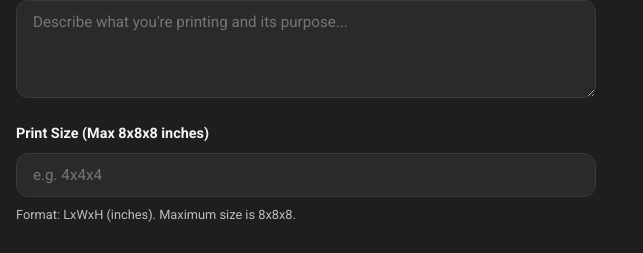
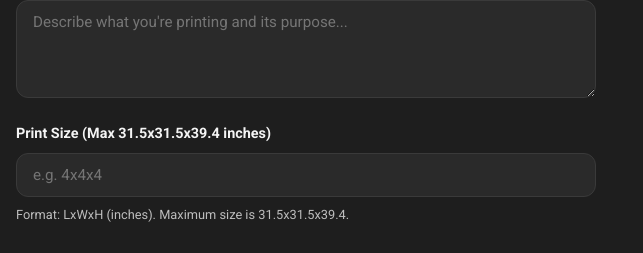
Before and after one commit to bngu3/3d-print-lab, a React (Vite) app in the folder frontend/: page / in a window 1280 px wide. Shown: the part 541-794 px from the top of the page, without its empty margins (0-643 px from the left). Built offline with nearby package versions, Linux system fonts and the light colour scheme; the HTML template or start-up script is replaced by a standard one.

Commit message:
Update maximum print dimensions

```diff
--- a/frontend/src/pages/AdminPage.tsx
+++ b/frontend/src/pages/AdminPage.tsx
@@ -179,7 +179,7 @@ export default function AdminPage() {
 
             <div className="request-body">
               <h3>{req.student_name}</h3>
-              <p style={{ fontSize: '0.85rem', color: '#BDBDBD' }}>📧 {req.email}</p>
+              <p style={{ fontSize: '0.85rem', color: '#BDBDBD' }}>Email: {req.email}</p>
               <p className="request-description">{req.description}</p>
               <div className="request-details">
                 <span>{req.print_size}</span>
--- a/frontend/src/pages/SubmitPage.tsx
+++ b/frontend/src/pages/SubmitPage.tsx
@@ -18,7 +18,9 @@ export default function SubmitPage() {
   const validateSize = (size: string) => {
     const parts = size.split('x').map(Number);
     if (parts.length !== 3 || parts.some(isNaN)) return false;
-    return parts.every(p => p > 0 && p <= 8);
+    return parts[0] > 0 && parts[0] <= 31.5
+      && parts[1] > 0 && parts[1] <= 31.5
+      && parts[2] > 0 && parts[2] <= 39.4;
   };
 
   const handleSubmit = async (e: FormEvent) => {
@@ -31,7 +33,7 @@ export default function SubmitPage() {
     }
 
     if (!validateSize(printSize)) {
-      setError('Invalid print size. Use format LxWxH (e.g. 4x4x4). Max size is 8x8x8.');
+      setError('Invalid print size. Use format LxWxH (e.g. 10x10x10). Max size is 31.5x31.5x39.4.');
       return;
     }
 
@@ -132,7 +134,7 @@ export default function SubmitPage() {
         </div>
 
         <div className="form-group">
-          <label htmlFor="printSize">Print Size (Max 8x8x8 inches)</label>
+          <label htmlFor="printSize">Print Size (Max 31.5x31.5x39.4 inches)</label>
           <input
             id="printSize"
             type="text"
@@ -141,7 +143,7 @@ export default function SubmitPage() {
             onChange={(e) => setPrintSize(e.target.value)}
             required
           />
-          <span className="field-hint">Format: LxWxH (inches). Maximum size is 8x8x8.</span>
+          <span className="field-hint">Format: LxWxH (inches). Maximum size is 31.5x31.5x39.4.</span>
         </div>
 
         <div className="form-group">
```
